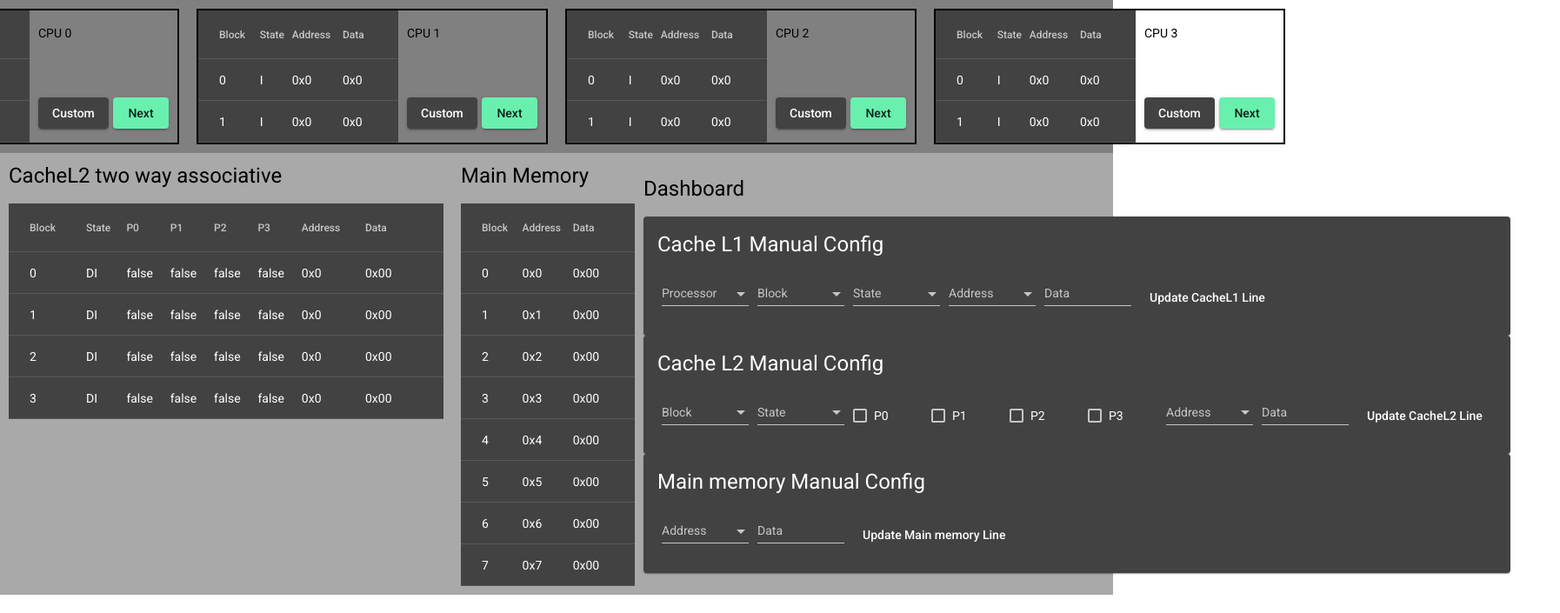
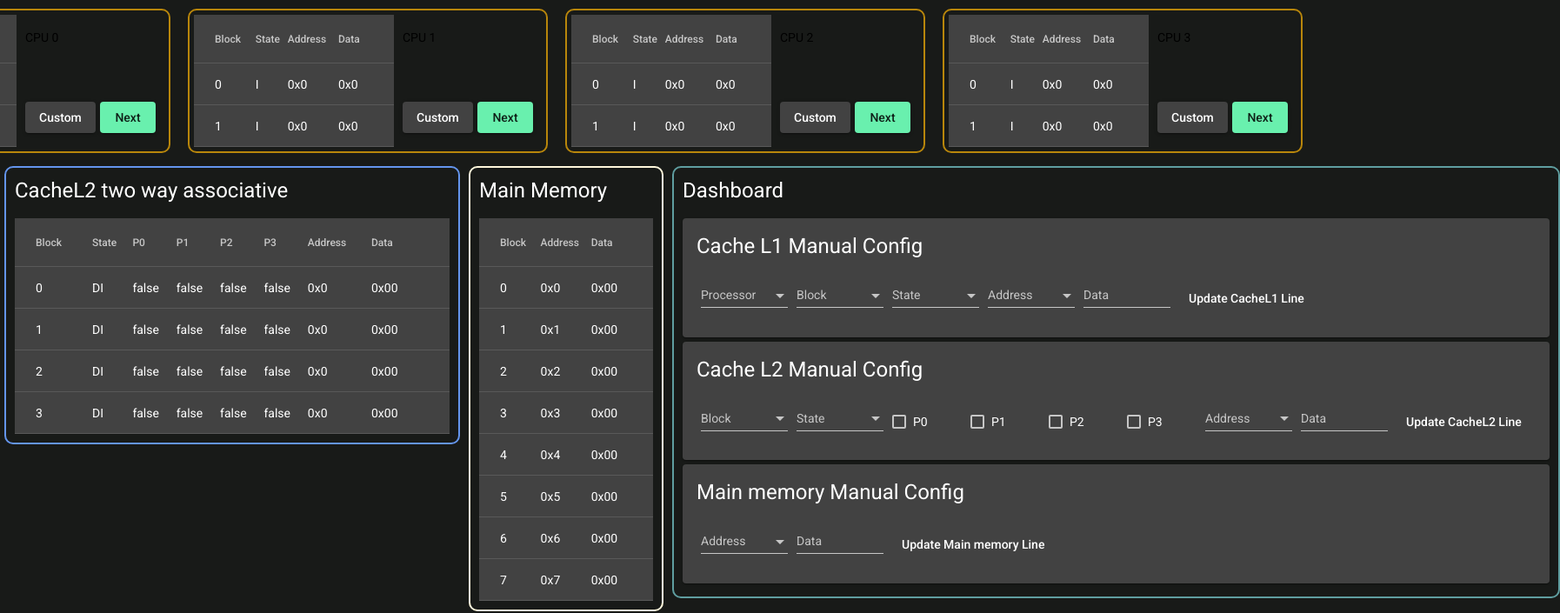
Before and after one commit to junavarro/cache-app, an Angular app: page / in a window 1280 px wide. Shown: the top 705 px of the page at 87% size, 1794 px wide, since content can reach past the window. Built offline with nearby package versions, Linux system fonts and the light colour scheme.

Commit message:
se agregan estilos

```diff
--- a/src/app/app.component.scss
+++ b/src/app/app.component.scss
@@ -1,28 +1,51 @@
 div {
   &.clusterContainer {
-    background: grey;
     display: flex;
     flex-direction: row;
     justify-content: center;
   }
   &.memories {
-    background: darkgray;
     display: flex;
     flex-direction: row;
+    align-items: flex-start;
+
+    div {
+      border-radius: 10px;
+      color:white;
+      &.cacheL2Container {
+        margin: 5px;
+        border: 2px solid cornflowerblue;
+        height: 100%;
+      }
+      &.mainMemoryContainer {
+        margin: 5px;
+        border: 2px solid cornsilk;
+        height: 100%;
       }
       &.forms {
+        margin: 5px;
+        height: 100%;
         display: flex;
         flex-direction: column;
         justify-content: center;
         align-items: start;
+        border: 2px solid cadetblue;
+        padding: 10px;
         app-cache-l1-form {
+          margin-bottom: 5px;
           width: 100%;
         }
         app-cache-l2-form {
+          margin-bottom: 5px;
+
           width: 100%;
         }
         app-ram-form {
+          margin-bottom: 5px;
+
           width: 100%;
         }
       }
     }
+  }
+}
--- a/src/app/components/node/node.component.scss
+++ b/src/app/components/node/node.component.scss
@@ -1,5 +1,7 @@
 div.CPUContainer {
-  border: solid 2px #000;
+  padding: 5px;
+  border: solid 2px darkgoldenrod;
+  border-radius: 10px;
   margin: 10px;
   width: 400px;
   display: flex;
--- a/src/styles.scss
+++ b/src/styles.scss
@@ -1,4 +1,4 @@
 /* You can add global styles to this file, and also import other style files */
 @import '@angular/material/prebuilt-themes/purple-green.css';
-html, body { height: 100%; }
+html, body { height: 100%; background: #181A18 ; }
 body { margin: 0; font-family: Roboto, "Helvetica Neue", sans-serif; }
```
Lines whose indentation alone changed are shown as unchanged.
